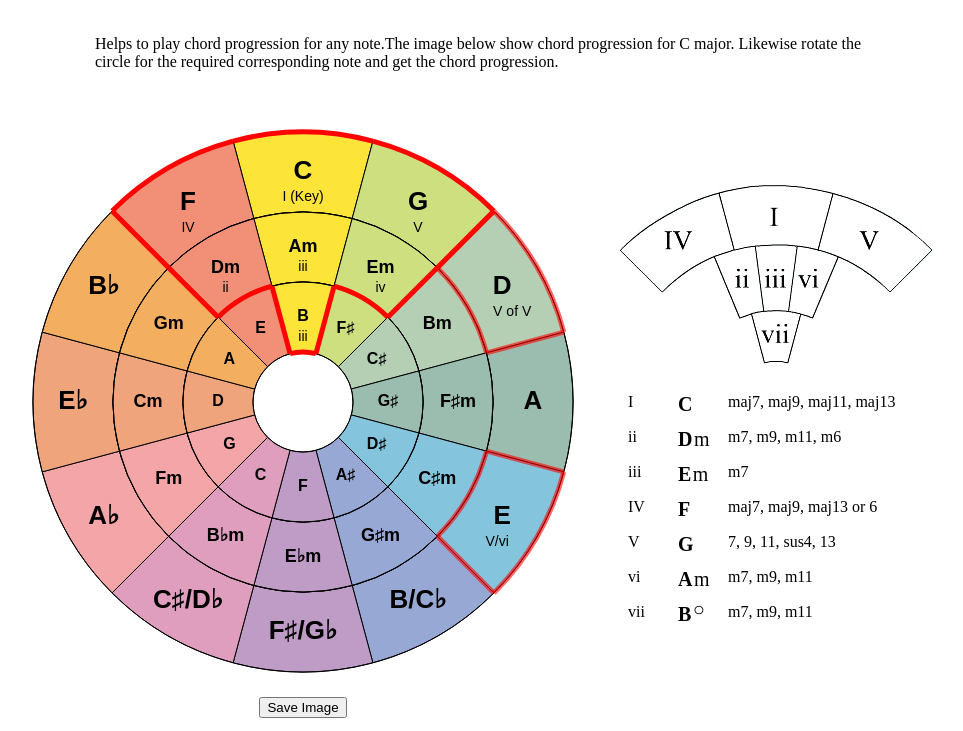
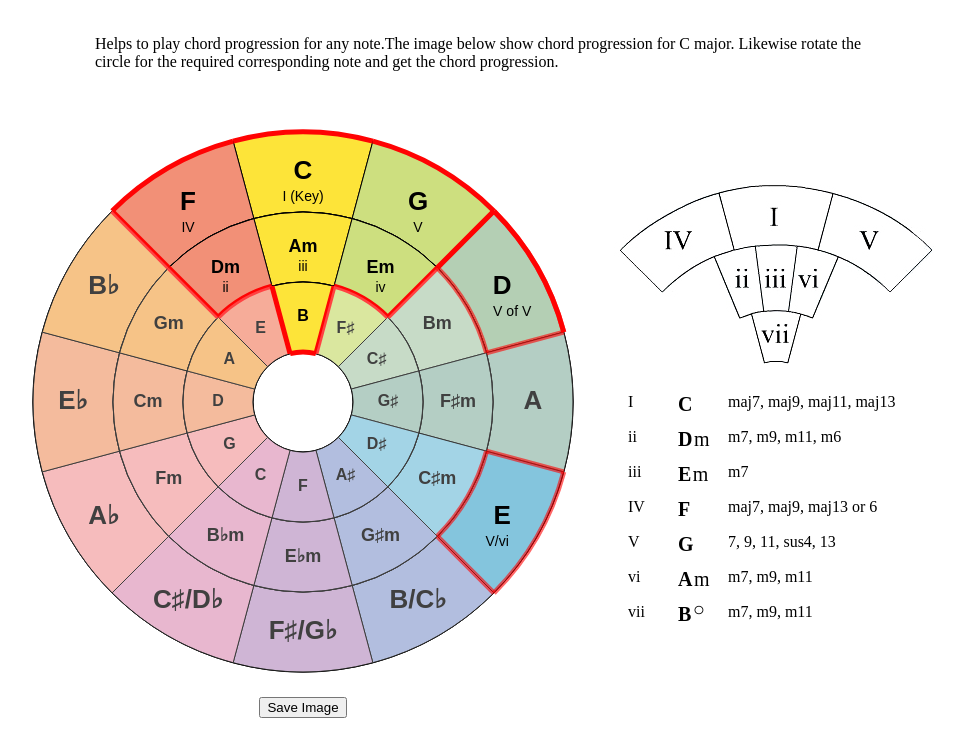
Before and after one commit to VicNovosad/Interactive-Circle-of-Fifths, a plain HTML site: page index.html in a window 1280 px wide. Shown: the part 69-800 px from the top of the page, without its empty margins (145-1108 px from the left). Drawn offline with nearby package versions, Linux system fonts and the light colour scheme.

Commit message:
changed the look of the wheel

```diff
--- a/circle-of-5-sets.js
+++ b/circle-of-5-sets.js
@@ -65,12 +65,13 @@ const majorRedFrameConfig = {
 	sectorsQuantity: 12,
 	circleRotation: -120, // Degrees
 	titlesRotation: -120, // Degrees
-	keys: ['IV', 'I (Key)', 'V', '', '', '', '', '', '', '', '', 'IV'],
-	showSectors: [true, true, true, false, false, false, false, false, false, false, false, false],
+	keys: ['IV', 'I (Key)', 'V', '', '', '', '', '', '', '', '', ''],
+	showSectors: [true, true, true, true, true, true, true, true, true, true, true, true],
 	showTopSectorsArc: [true, true, true, true, false, false, false, false, false, false, false, false],
 	showLeftSectorsLine: [true, false, false, false, false, false, false, false, false, false, false, false],
 	showRightSectorsLine: [false, false, true, false, false, false, false, false, false, false, false, false],
 	showBottomSectorsArc: [false, false, false, false, false, false, false, false, false, false, false, false],
+  fillColors: ['rgba(255, 255, 255, 0)','rgba(255, 255, 255, 0)','rgba(255, 255, 255, 0)','rgba(255, 255, 255, 0)','rgba(255, 255, 255, .25)','rgba(255, 255, 255, 0)','rgba(255, 255, 255, .25)','rgba(255, 255, 255, .25)','rgba(255, 255, 255, .25)','rgba(255, 255, 255, .25)','rgba(255, 255, 255, .25)','rgba(255, 255, 255, .25)'],
 	lineColor: '#ff0303',
 	lineWidth: 5,
 	textSize: '14px',
@@ -86,11 +87,12 @@ const manorRedFrameConfig = {
 	circleRotation: -120, // Degrees
 	titlesRotation: -120, // Degrees
 	keys: ['ii', 'iii', 'iv', '', '', '', '', '', '', '', '', ''],
-	showSectors: [true, true, true, false, false, false, false, false, false, false, false, false],
+	showSectors: [true, true, true, true, true, true, true, true, true, true, true, true],
 	showTopSectorsArc: [false, false, false, false, false, false, false, false, false, false, false, false],
 	showLeftSectorsLine: [true, false, false, false, false, false, false, false, false, false, false, false],
 	showRightSectorsLine: [false, false, true, false, false, false, false, false, false, false, false, false],
 	showBottomSectorsArc: [true, false, true, false, false, false, false, false, false, false, false, false],
+  fillColors: ['rgba(255, 255, 255, 0)','rgba(255, 255, 255, 0)','rgba(255, 255, 255, 0)','rgba(255, 255, 255, .25)','rgba(255, 255, 255, .25)','rgba(255, 255, 255, .25)','rgba(255, 255, 255, .25)','rgba(255, 255, 255, .25)','rgba(255, 255, 255, .25)','rgba(255, 255, 255, .25)','rgba(255, 255, 255, .25)','rgba(255, 255, 255, .25)'],
 	lineColor: '#ff0303',
 	lineWidth: 5,
 	textSize: '14px',
@@ -104,12 +106,13 @@ const diminishedRedFrameConfig = {
 	sectorsQuantity: 0,
 	circleRotation: -120, // Degrees
 	titlesRotation: -120, // Degrees
-	keys: ['ii', 'iii', 'iv', '', '', '', '', '', '', '', '', ''],
-	showSectors: [false, true, false, false, false, false, false, false, false, false, false, false],
+	keys: ['', '', '', '', '', '', '', '', '', '', '', ''],
+	showSectors: [true, true, true, true, true, true, true, true, true, true, true, true],
 	showTopSectorsArc: [false, false, false, false, false, false, false, false, false, false, false, false],
 	showLeftSectorsLine: [false, true, false, false, false, false, false, false, false, false, false, false],
 	showRightSectorsLine: [false, true, false, false, false, false, false, false, false, false, false, false],
 	showBottomSectorsArc: [false, true, false, false, false, false, false, false, false, false, false, false],
+  fillColors: ['rgba(255, 255, 255, .25)','rgba(255, 255, 255, 0)','rgba(255, 255, 255, .25)','rgba(255, 255, 255, .25)','rgba(255, 255, 255, .25)','rgba(255, 255, 255, .25)','rgba(255, 255, 255, .25)','rgba(255, 255, 255, .25)','rgba(255, 255, 255, .25)','rgba(255, 255, 255, .25)','rgba(255, 255, 255, .25)','rgba(255, 255, 255, .25)'],
 	lineColor: '#ff0303',
 	lineWidth: 5,
 	textSize: '14px',
--- a/style.css
+++ b/style.css
@@ -3,6 +3,7 @@ body{
   flex-direction: column;
   justify-content: center;
   align-items: center;
+  /* background-color: #eee; */
 }
 
 p{
```
